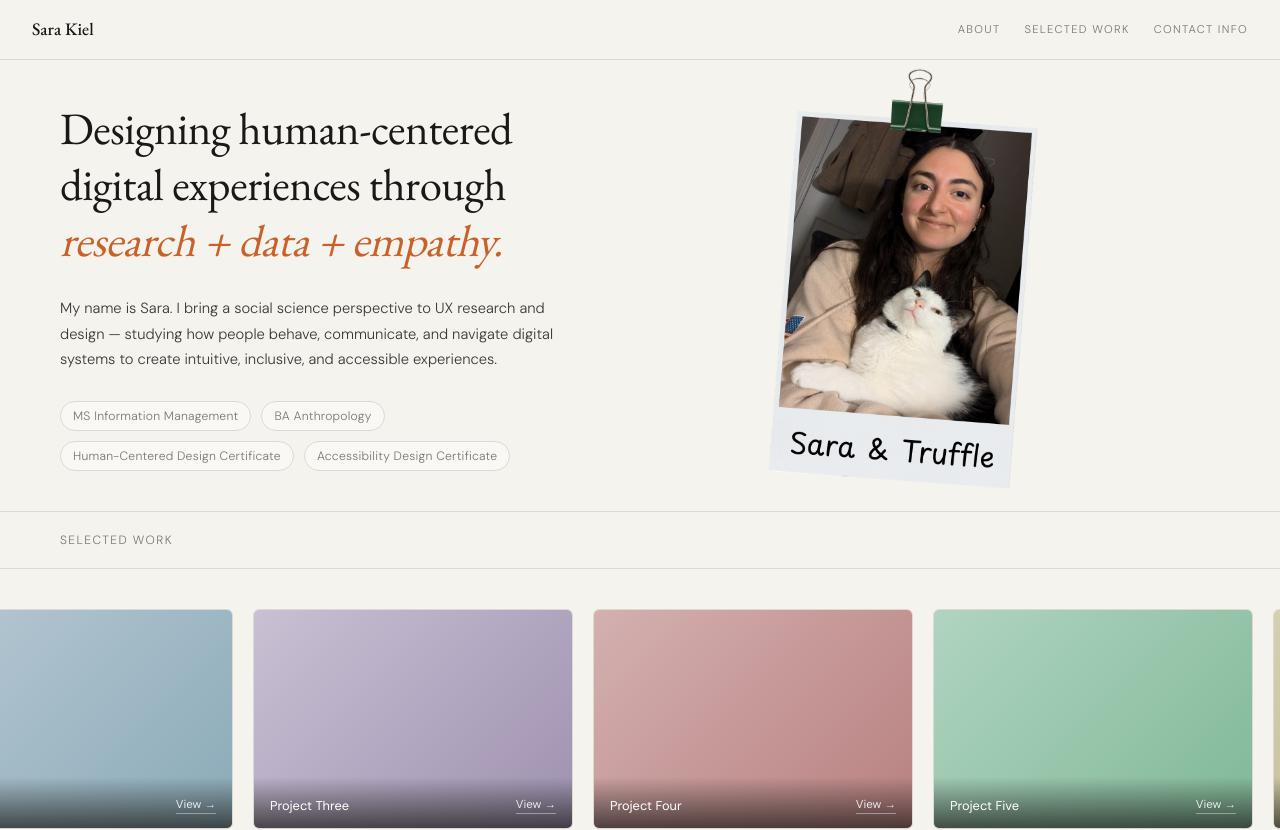
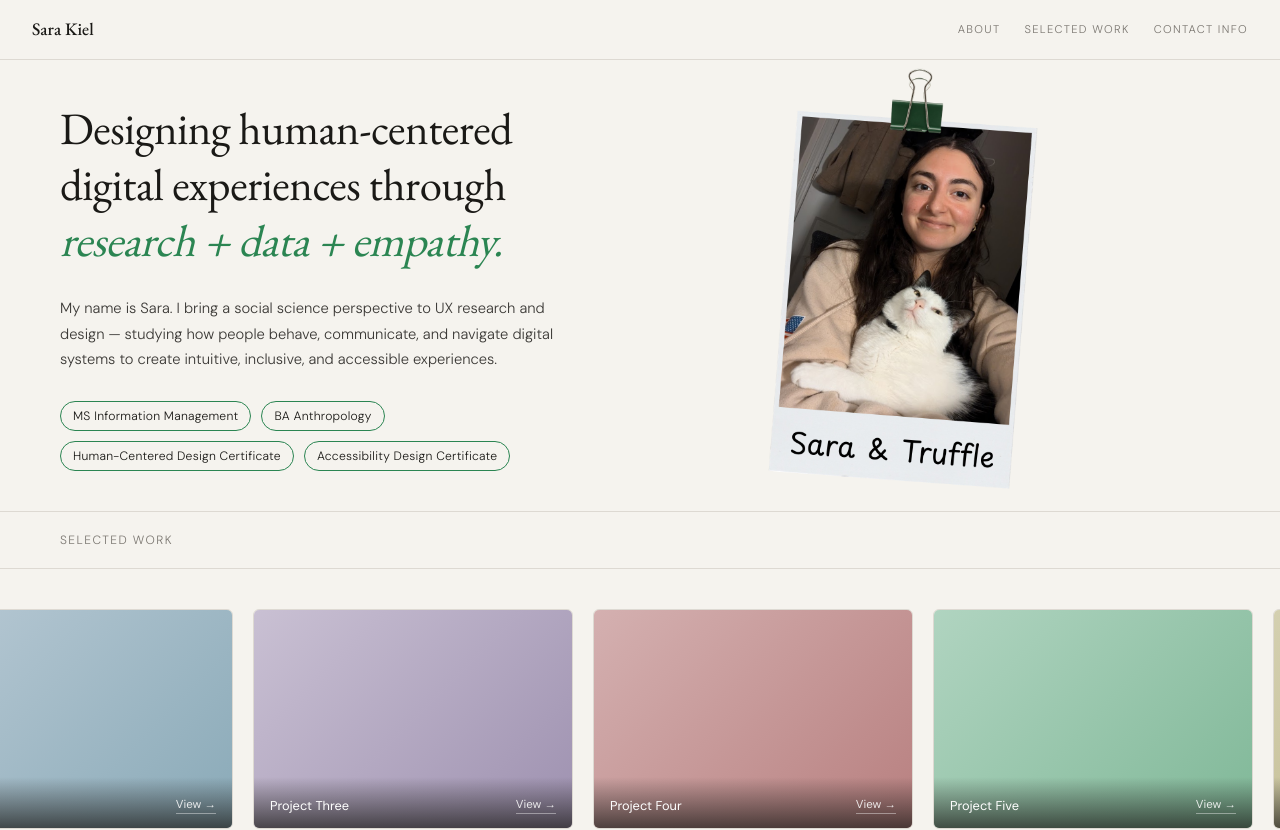
Before and after one commit to kielsara/ux-portfolio, a Next.js app: page / in a window 1280 px wide. Shown: the top 830 px of the page. Built offline with nearby package versions, Linux system fonts and the light colour scheme.

Commit message:
uploaded resume, accent color change, and updated project titles and subtitles

```diff
--- a/app/globals.css
+++ b/app/globals.css
@@ -6,7 +6,7 @@
   --bg:         #f5f3ee;
   --text:       #1a1916;
   --muted:      #7a7670;
-  --accent:     #c8622a;
+  --accent:     #2b8552;
   --border:     #ddd9d2;
   --sidebar-w:  260px;
   --font-serif: 'EB Garamond', Georgia, serif;
@@ -214,6 +214,63 @@ a { color: inherit; text-decoration: none; }
   min-width: 14px;
 }
 
+/* ── Local page sidebar (about + selected work pages) ── */
+.page-with-local-nav {
+  display: flex;
+  align-items: flex-start;
+  min-height: calc(100vh - 78px);
+}
+
+.local-sidebar {
+  width: var(--sidebar-w);
+  flex: 0 0 var(--sidebar-w);
+  border-right: 1px solid var(--border);
+  position: sticky;
+  top: 78px;
+  align-self: flex-start;
+  height: calc(100vh - 78px);
+  overflow-y: auto;
+  overflow-x: hidden;
+}
+
+.local-sidebar-inner {
+  padding: 18px 20px 28px;
+}
+
+.local-toc {
+  display: flex;
+  flex-direction: column;
+  gap: 8px;
+  margin-top: 22px;
+}
+
+.local-toc-label {
+  font-size: 0.68rem;
+  letter-spacing: 0.12em;
+  text-transform: uppercase;
+  color: var(--muted);
+  margin-bottom: 4px;
+}
+
+.local-toc-link {
+  display: flex;
+  align-items: baseline;
+  gap: 8px;
+  font-size: 0.82rem;
+  color: var(--muted);
+  line-height: 1.35;
+  transition: color 0.15s;
+}
+
+.local-toc-link:hover {
+  color: var(--text);
+}
+
+.page-with-local-nav > .main {
+  flex: 1;
+  min-width: 0;
+}
+
 /* ── Main area ── */
 .main {
   flex: 1;
@@ -267,6 +324,25 @@ a { color: inherit; text-decoration: none; }
     flex-direction: column;
     align-items: flex-start;
     justify-content: flex-start;
+  }
+  .page-with-local-nav {
+    flex-direction: column;
+    min-height: auto;
+  }
+  .local-sidebar {
+    width: 100%;
+    flex: 0 0 auto;
+    position: static;
+    top: auto;
+    height: auto;
+    border-right: none;
+    border-bottom: 1px solid var(--border);
+  }
+  .local-sidebar-inner {
+    padding: 16px 20px;
+  }
+  .local-toc {
+    margin-top: 14px;
   }
   .site-footer { padding: 24px 20px; flex-direction: column; gap: 12px; }
 }
@@ -329,13 +405,13 @@ a { color: inherit; text-decoration: none; }
 }
 
 .hero-chip {
-  border: 1px solid var(--border);
-  color: var(--muted);
+  border: 1px solid var(--accent);
+  color: var(--text);
   padding: 6px 12px;
   border-radius: 999px;
   font-size: 0.76rem;
   letter-spacing: 0.02em;
-  background: rgba(255,255,255,0.4);
+  background: transparent;
 }
 
 @media (max-width: 1100px) {
@@ -1095,12 +1171,12 @@ blockquote cite { font-size: 0.78rem; color: var(--muted); font-style: normal; }
 }
 
 .about-chip {
-  border: 1px solid var(--border);
+  border: 1px solid var(--accent);
   border-radius: 999px;
   padding: 6px 12px;
   font-size: 0.8rem;
-  color: #3a3835;
-  background: rgba(255,255,255,0.4);
+  color: var(--text);
+  background: transparent;
 }
 
 /* ═══════════════════════════════════
--- a/components/Sidebar.tsx
+++ b/components/Sidebar.tsx
@@ -35,12 +35,12 @@ const NAV_GROUPS: NavGroup[] = [
   {
     groupLabel: 'Selected Work',
     items: [
-      { href: '/selected-work/project-one',   label: 'UX Audit',       sub: 'Synchrony analytics platform' },
-      { href: '/selected-work/project-two',   label: 'Design System',  sub: 'Component library & guidelines' },
-      { href: '/selected-work/project-three', label: 'Project Three',  sub: 'Research synthesis' },
-      { href: '/selected-work/project-four',  label: 'Project Four',   sub: 'Operational workflow redesign' },
-      { href: '/selected-work/project-five',  label: 'Project Five',   sub: 'Accessibility uplift sprint' },
-      { href: '/selected-work/project-six',   label: 'Project Six',    sub: 'Onboarding optimization' },
+      { href: '/selected-work/project-one',   label: 'UX Audit & Redesign',       sub: 'Addressing Synchrony Analytics usability' },
+      { href: '/selected-work/project-two',   label: 'Design System',  sub: 'Establishing a component library & guidelines' },
+      { href: '/selected-work/project-three', label: 'UX/UI Design with AI',  sub: 'Prototyping a behavior reporting platform' },
+      { href: '/selected-work/project-four',  label: 'UX/UI Concept Redesign',   sub: 'Reimagining Strava\'s mobile experience' },
+      { href: '/selected-work/project-five',  label: 'CX Strategy & Design',   sub: 'Developing Busey\'s persona & journey map program' },
+      { href: '/selected-work/project-six',   label: 'UX Research & Operations',    sub: 'Scaling research practices at Synchrony' },
     ],
   },
   {
@@ -48,7 +48,7 @@ const NAV_GROUPS: NavGroup[] = [
     items: [
       { href: 'mailto:smkiel2@illinois.edu',                   label: 'Email',    sub: 'Send me a message' },
       { href: 'https://linkedin.com/in/saramkiel',     label: 'LinkedIn', sub: "Connect with me", external: true },
-      { href: '/resume.pdf',                            label: 'Resume',   sub: 'Download my resume (PDF)' },
+      { href: '/Sara Kiel — Resume.pdf',                label: 'Resume',   sub: 'Download my resume (PDF)' },
     ],
   },
 ]
@@ -57,7 +57,39 @@ const ABOUT_ITEM = NAV_GROUPS[0].items[0]
 const SELECTED_WORK_GROUP = NAV_GROUPS[1]
 const CONTACT_GROUP = NAV_GROUPS[2]
 
-export default function Sidebar({ variant = 'home', intro, toc }: SidebarProps) {
+interface LocalPageNavProps {
+  intro?: string
+  toc?: { id: string; symbol: string; label: string }[]
+}
+
+export function LocalPageNav({ intro, toc }: LocalPageNavProps) {
+  return (
+    <aside className="local-sidebar" aria-label="Local page navigation">
+      <div className="local-sidebar-inner">
+        <div className="sidebar-back">
+          <Link href="/">← Index</Link>
+        </div>
+        {intro && <p className="sidebar-intro">{intro}</p>}
+
+        {toc && toc.length > 0 && (
+          <nav className="local-toc">
+            <span className="local-toc-label">On this page</span>
+            {toc.map((entry) => (
+              <a key={entry.id} href={`#${entry.id}`} className="local-toc-link">
+                <span className="toc-symbol">{entry.symbol}</span>
+                {entry.label}
+              </a>
+            ))}
+          </nav>
+        )}
+      </div>
+    </aside>
+  )
+}
+
+export default function Sidebar({ variant = 'home' }: SidebarProps) {
+  const sidebarClassName = variant === 'project' ? 'sidebar sidebar--project-page' : 'sidebar'
+
   // Close other dropdowns when one opens
   useEffect(() => {
     const handleToggle = (e: Event) => {
@@ -86,7 +118,7 @@ export default function Sidebar({ variant = 'home', intro, toc }: SidebarProps)
   }, [])
 
   return (
-    <aside className="sidebar">
+    <aside className={sidebarClassName}>
       <div className="sidebar-primary">
         <div className="sidebar-logo">
           <Link href="/">Sara Kiel</Link>
@@ -134,27 +166,6 @@ export default function Sidebar({ variant = 'home', intro, toc }: SidebarProps)
         </nav>
       </div>
 
-      {variant === 'project' && (
-        <div className="sidebar-project-local">
-          <div>
-            <div className="sidebar-back">
-              <Link href="/">← Index</Link>
-            </div>
-            {intro && <p className="sidebar-intro">{intro}</p>}
-          </div>
-          {toc && toc.length > 0 && (
-            <nav className="toc">
-              <span className="toc-label">On this page</span>
-              {toc.map((entry) => (
-                <a key={entry.id} href={`#${entry.id}`} className="toc-link">
-                  <span className="toc-symbol">{entry.symbol}</span>
-                  {entry.label}
-                </a>
-              ))}
-            </nav>
-          )}
-        </div>
-      )}
     </aside>
   )
 }
--- a/components/SiteFooter.tsx
+++ b/components/SiteFooter.tsx
@@ -13,7 +13,7 @@ export default function SiteFooter() {
         <Link href="https://linkedin.com/in/saramkiel" target="_blank" rel="noopener noreferrer">
           LinkedIn
         </Link>
-        <Link href="/resume.pdf">Resume</Link>
+        <Link href="/Sara Kiel — Resume.pdf">Resume</Link>
       </div>
     </footer>
   )
```
Also changed, not shown: app/about/page.tsx (+6 -3 lines), app/selected-work/[slug]/page.tsx (+26 -5 lines), 1 other file (tests, documents, lock files or other folders).
